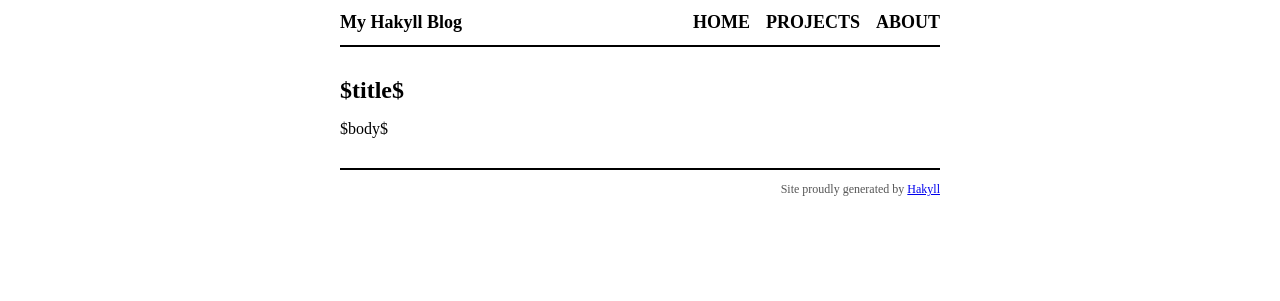
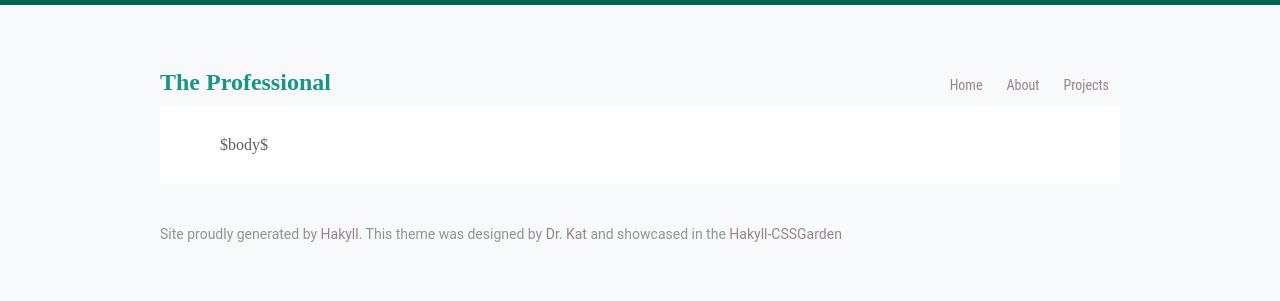
Before and after one commit to timjb/timjb.github.io, a plain HTML site: page templates/default.html in a window 1280 px wide. Drawn offline with Linux system fonts and the light colour scheme; a web font is replaced by a local one.

Commit message:
use theProfessional theme by @katychuang

```diff
--- a/css/default.css
+++ /dev/null
@@ -1,56 +0,0 @@
-body {
-    color: black;
-    font-size: 16px;
-    margin: 0px auto 0px auto;
-    width: 600px;
-}
-
-div#header {
-    border-bottom: 2px solid black;
-    margin-bottom: 30px;
-    padding: 12px 0px 12px 0px;
-}
-
-div#logo a {
-    color: black;
-    float: left;
-    font-size: 18px;
-    font-weight: bold;
-    text-decoration: none;
-}
-
-div#header #navigation {
-    text-align: right;
-}
-
-div#header #navigation a {
-    color: black;
-    font-size: 18px;
-    font-weight: bold;
-    margin-left: 12px;
-    text-decoration: none;
-    text-transform: uppercase;
-}
-
-div#footer {
-    border-top: solid 2px black;
-    color: #555;
-    font-size: 12px;
-    margin-top: 30px;
-    padding: 12px 0px 12px 0px;
-    text-align: right;
-}
-
-h1 {
-    font-size: 24px;
-}
-
-h2 {
-    font-size: 20px;
-}
-
-div.info {
-    color: #555;
-    font-size: 14px;
-    font-style: italic;
-}
--- /dev/null
+++ b/css/theprofessional.css
@@ -0,0 +1,215 @@
+/*
+Theme Name: The Professional
+Theme URI: http://katychuang.com
+Description: A minimalist theme with excerpts on the front and a customizable footer.
+Version: 0.1
+Last Updated: 11/12/15
+Author: Kat Chuang
+Author URI: http://katychuang.com
+Tags: black, dark, custom-colors, theme-options, two-columns, fixed-width, rtl-language-support, custom-background, translation-ready, blog, photography, portfolio, clean, dark, elegant, minimal
+*/
+
+@import url(http://fonts.googleapis.com/css?family=Lato:300,400,700|Merriweather:400,400italic,700|Halant:300,400,500|Over+the+Rainbow)
+;
+
+@import url("font-awesome.css");
+html, body {
+  margin: 0;
+  padding: 0;
+}
+
+body {
+  align: center;
+  background-color: rgb(248, 249, 250);
+  font-family:"Halant", serif;
+  font-size: 16px;
+  color:#444;
+}
+
+h1, h2, h3, h4, h5, h6, p, pre, blockquote, label, ul, ol, dl, fieldset, address { margin:1em 0; }
+li, dd { margin-left:5%; }
+fieldset { padding: .5em; }
+select option{ padding:0 5px; }
+select, option { color:black; }
+.hide, .print-logo, .close-button{ display:none; }
+.left{ float:left; }
+.right{ float:right; }
+.clear{ clear:both; height:1px; font-size:1px; line-height:1px; }
+a img{ border:none; }
+
+
+.highbar {
+  height:5px;
+  background: #006652; /*emerald*/
+}
+
+/*-----------------------------------------------------------------------------------------------
+  Header
+-----------------------------------------------------------------------------------------------*/
+#header{
+  z-index: 999;
+  width:100%;
+}
+
+#header .inside{
+  width: 600px;
+  padding-top: 2.5em;
+}
+
+
+#header h2 a {
+  text-decoration:none;
+  color: #1A9485;
+}
+
+#header p{
+  padding:1em 0;
+  margin:0;
+  line-height:1em;
+}
+
+.top-menu {
+  background: #006652; /*emerald*/
+  background: #617981; /*charcoal*/
+  background: #96838E; /*pink*/
+  background: #FFF;
+  padding: 5px;
+  text-align: center;
+}
+.menuNav a{
+  color: #96838E;
+  text-decoration: none;
+  font-family: 'Roboto Condensed', 'Roboto';
+  font-size: 14px;
+  font-weight: 400;
+  padding: 0 10px;
+}
+
+.name  {
+  display: inline-block;
+  width: calc(50% - 5px);
+}
+.name h2{
+  margin-bottom:10px;
+}
+.pageslinks{
+  display:inline-block;
+  width:50%;
+  text-align:right;
+}
+
+.pageslinks .active {
+  color: #000;
+  border-bottom: 4px solid rgba(136, 136, 152, 0.4);
+
+}
+#header .box{
+  padding-top: 2.5em;
+  margin: 0 auto;
+  width: 960px;
+  padding-left: 15px;
+  padding-right:15px;
+}
+
+/*-----------------------------------------------------------------------------------------------
+	  Body
+-----------------------------------------------------------------------------------------------*/
+
+.container-gallery {
+  background: #fff;
+  width: 960px;
+  margin: 0 auto;
+  color: #606060;
+}
+
+.container-gallery .inside,
+.container-gallery > header {
+  margin: 0 auto;
+  padding: 1.875em 3.75em;
+}
+
+.container-gallery .sidebar{
+  float: right;
+  width: 200px;
+  border-left: 1px dotted #96838E;
+  padding: 2.5em;
+  padding-top: 1em;
+  margin: 2.1em;
+  text-align: center;
+  min-height: 600px;
+}
+
+.container-gallery > header > span span:after {
+  width: 30px;
+  height: 30px;
+  left: -12px;
+  font-size: 50%;
+  top: -8px;
+  font-size: 75%;
+  position: relative;
+}
+
+
+.container-gallery a {
+  color: #955251;
+  text-decoration: none;
+}
+
+.feature_title p {
+    color: #888898;
+    font-family: 'Over the Rainbow';
+    font-size: 20px;
+    font-style: italic;
+    font-weight: 300;
+}
+
+
+/*-----------------------------------------------------------------------------------------------
+	  Foooter
+-----------------------------------------------------------------------------------------------*/
+
+#footer{
+  clear: both;
+  color: #939393;
+  padding: 2em 0 3em 0;
+  bottom: 0;
+  width: 100%;
+  font-family: Roboto, sans-serif;
+  font-size: 14px;
+}
+#footer .inside{
+  padding: 1em 0;
+  width: calc(100% - 30px);
+  max-width: 960px;
+  margin: 0 auto;
+}
+#footer .inside a{
+  text-decoration: none;
+  color: #96838E; /*pink*/
+}
+
+
+
+#footer p{
+  margin:0;
+  font-size:0.95em;
+}
+
+#footer p.copyright{ float:left; }
+#footer p.attributes{ float:right; }
+#footer p.attributes a{
+  padding:0 0 0 1em;
+  text-decoration:none;
+  color:#525252;
+}
+#footer p.attributes a:hover{
+  color:#FFF;
+}
+
+/*component*/
+
+.grid-wrap {
+    max-width: calc(100% - 7.75em);
+    margin: 0 auto;
+    padding: 0;
+}
--- a/templates/default.html
+++ b/templates/default.html
@@ -1,33 +1,44 @@
-<?xml version="1.0" encoding="UTF-8"?>
-<!DOCTYPE html PUBLIC "-//W3C//DTD XHTML 1.0 Strict//EN"
-"http://www.w3.org/TR/xhtml1/DTD/xhtml1-strict.dtd">
-<html xmlns="http://www.w3.org/1999/xhtml" xml:lang="en" lang="en">
+<!DOCTYPE html>
+<html lang="en">
+
 <head>
     <meta http-equiv="Content-Type" content="text/html; charset=UTF-8" />
-        <title>My Hakyll Blog - $title$</title>
-        <link rel="stylesheet" type="text/css" href="/css/default.css" />
+    <meta name="viewport" content="width=device-width" />
+    <title>Tim Baumann</title>
+    <link rel="stylesheet" type="text/css" title="hakyll_theme" href="/css/theprofessional.css" />
         <link rel="stylesheet" type="text/css" href="/css/syntax.css" />
 </head>
+
 <body>
+
+<div class="highbar">&nbsp;</div>
   <div id="header">
-            <div id="logo">
-                <a href="/">My Hakyll Blog</a>
+    <div class="box">
+      <div id="logo" class="name">
+        <h2><a href="/">The Professional</a></h2>
       </div>
-            <div id="navigation">
-                <a href="/">Home</a>
-                <a href="/projects.html">Projects</a>
-                <a href="/about.html">About</a>
+      <div id="navigation" class="pageslinks">
+        <nav class="menuNav">
+          <div class="menuItems">
+            <a href="/" class="$activeClass("index")$">Home</a>
+            <a href="/about.html" class="$activeClass("about")$">About</a>
+            <a href="/projects.html" class="$activeClass("projects")$">Projects</a>
+          </div>
+        </nav>
       </div>
   </div>
-
-        <div id="content">
-            <h1>$title$</h1>
-
+  </div>
+  <div class="container-gallery">
+  <div id="content" class="inside">
       $body$
   </div>
+  </div>
   <div id="footer">
+    <div class="inside">
       Site proudly generated by
-            <a href="http://jaspervdj.be/hakyll">Hakyll</a>
+      <a href="http://jaspervdj.be/hakyll">Hakyll</a>.
+      This theme was designed by <a href="http://twitter.com/katychuang">Dr. Kat</a> and showcased in the <a href="http://katychuang.com/hakyll-cssgarden/gallery/">Hakyll-CSSGarden</a>
+    </div>
   </div>
 
 <script>
@@ -43,4 +54,5 @@
 </script>
 
 </body>
+
 </html>
```
Also changed, not shown: 1 other file. Lines whose indentation alone changed are shown as unchanged.
